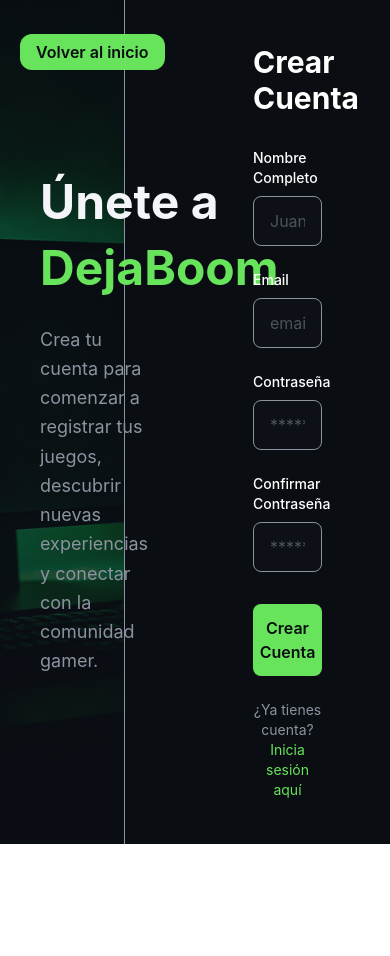
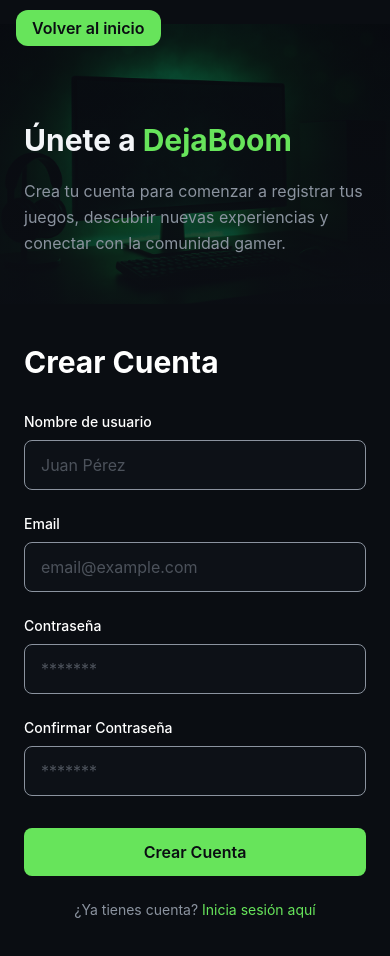
Before and after one commit to SanPozz/DejaBoom, a React (Vite) app: page /register in a window 390 px wide. Shown: the top 956 px of the page. Before the commit the page ends 844 px from the top, so only its background shows below. Built offline with nearby package versions, Linux system fonts and the light colour scheme.

Commit message:
Vista responsive de Register.jsx y Boton para iniciar sesion con Google

```diff
--- a/package.json
+++ b/package.json
@@ -11,6 +11,7 @@
   },
   "dependencies": {
     "@tailwindcss/vite": "^4.3.0",
+    "axios": "^1.20.0",
     "lucide-react": "^1.17.0",
     "react": "^19.2.6",
     "react-dom": "^19.2.6",
--- a/src/components/login/FormLogIn.jsx
+++ b/src/components/login/FormLogIn.jsx
@@ -1,12 +1,37 @@
-import { Link, useNavigate } from "react-router-dom"
+import { Link, useNavigate } from "react-router-dom";
+
+import axios from "axios";
+
+import { useState } from "react";
+import { setToken } from "../../utils/auth";
+import GoogleSignInButton from "./GoogleSignInButton";
+
 
 const FormLogIn = () => {
 
   const navigate = useNavigate();
 
-  const handleSubmit = (e) => {
+  const [email, setEmail] = useState("");
+  const [password, setPassword] = useState("");
+
+  const handleSubmit = async (e) => {
     e.preventDefault();
-    navigate('/home');
+    try {
+      const response = await axios.post('http://localhost:3000/api/auth/login', {
+        email,
+        password
+      });
+
+      const token = response.data?.token || response.data?.accessToken || response.data?.jwt
+      if (token) {
+        setToken(token)
+      }
+
+      console.log(response.data);
+      navigate('/home');
+    } catch (error) {
+      console.error(error);
+    }
   }
 
   return (
@@ -24,6 +49,8 @@
             id="email"
             type="email"
             placeholder="email@example.com"
+            value={email}
+            onChange={(e) => setEmail(e.target.value)}
             className="w-full px-4 py-3 bg-background-secondary border border-tertiary rounded-lg text-white placeholder-tertiary/50 focus:outline-none focus:border-primary transition-colors duration-300"
           />
         </div>
@@ -37,6 +64,8 @@
             id="password"
             type="password"
             placeholder="*******"
+            value={password}
+            onChange={(e) => setPassword(e.target.value)}
             className="w-full px-4 py-3 bg-background-secondary border border-tertiary rounded-lg text-white placeholder-tertiary/50 focus:outline-none focus:border-primary transition-colors duration-300"
           />
         </div>
@@ -49,6 +78,14 @@
           Iniciar Sesión
         </button>
 
+        <div className="my-6 flex items-center gap-4" aria-hidden="true">
+          <span className="h-px flex-1 bg-tertiary/40" />
+          <span className="text-sm text-tertiary">o</span>
+          <span className="h-px flex-1 bg-tertiary/40" />
+        </div>
+
+        <GoogleSignInButton />
+
 
         <p className="text-center text-tertiary text-sm mt-6">
           ¿No tienes cuenta? <Link to="/register" className="text-primary hover:underline cursor-pointer">Regístrate aquí</Link>
--- /dev/null
+++ b/src/components/login/GoogleSignInButton.jsx
@@ -0,0 +1,17 @@
+const GoogleSignInButton = ({ onClick }) => (
+  <button
+    type="button"
+    onClick={onClick}
+    className="cursor-pointer flex w-full items-center justify-center gap-3 rounded-lg border border-tertiary bg-background-secondary px-4 py-3 font-semibold text-secondary transition-colors duration-200 hover:border-primary focus-visible:outline-2 focus-visible:outline-offset-2 focus-visible:outline-primary"
+  >
+    <svg aria-hidden="true" viewBox="0 0 48 48" className="h-5 w-5">
+      <path fill="#4285F4" d="M43.6 24.5c0-1.4-.1-2.8-.4-4.1H24v7.8h11a9.4 9.4 0 0 1-4.1 6.2v5.1h6.6c3.9-3.6 6.1-8.8 6.1-15Z" />
+      <path fill="#34A853" d="M24 44c5.5 0 10.1-1.8 13.5-4.8l-6.6-5.1c-1.8 1.2-4.1 2-6.9 2-5.3 0-9.8-3.6-11.4-8.4H5.8v5.3A20 20 0 0 0 24 44Z" />
+      <path fill="#FBBC05" d="M12.6 27.7a12 12 0 0 1 0-7.4V15H5.8a20 20 0 0 0 0 18l6.8-5.3Z" />
+      <path fill="#EA4335" d="M24 11.9c3 0 5.7 1 7.8 3.1l5.8-5.8C34.1 5.9 29.5 4 24 4A20 20 0 0 0 5.8 15l6.8 5.3c1.6-4.8 6.1-8.4 11.4-8.4Z" />
+    </svg>
+    <span>Continuar con Google</span>
+  </button>
+)
+
+export default GoogleSignInButton
--- a/src/components/register/FormRegister.jsx
+++ b/src/components/register/FormRegister.jsx
@@ -1,31 +1,55 @@
 import { Link, useNavigate } from "react-router-dom"
+
+import axios from "axios";
+
+import { useState } from "react";
 
 const FormRegister = () => {
 
   const navigate = useNavigate();
 
-  const handlesubmit = (e) => {
+  const handlesubmit = async (e) => {
+
     e.preventDefault();
-    navigate('/login');
+
+    try {
+      const response = await axios.post('http://localhost:3000/api/auth/register', {
+        username,
+        email,
+        password,
+        confirmPassword
+      });
+
+      console.log(response.data);
+      navigate('/login');
+
+    } catch (error) {
+      console.error(error);
+    }
   }
 
-
+  const [username, setUsername] = useState("");
+  const [email, setEmail] = useState("");
+  const [password, setPassword] = useState("");
+  const [confirmPassword, setConfirmPassword] = useState("");
 
   return (
-    <div className="w-1/2 flex items-center justify-center px-12">
+    <div className="flex w-full items-center justify-center px-6 py-10 sm:px-12 lg:w-1/2 lg:py-12">
       <form onSubmit={handlesubmit} className="w-full max-w-md">
 
         <h2 className="text-3xl font-bold text-white mb-8">Crear Cuenta</h2>
 
 
         <div className="mb-6">
-          <label htmlFor="fullname" className="block text-sm font-medium text-white mb-2">
-            Nombre Completo
+          <label htmlFor="username" className="block text-sm font-medium text-white mb-2">
+            Nombre de usuario
           </label>
           <input
-            id="fullname"
+            id="username"
             type="text"
             placeholder="Juan Pérez"
+            value={username}
+            onChange={(e) => setUsername(e.target.value)}
             className="w-full px-4 py-3 bg-background-secondary border border-tertiary rounded-lg text-white placeholder-tertiary/50 focus:outline-none focus:border-primary transition-colors duration-300"
           />
         </div>
@@ -39,6 +63,8 @@
             id="email"
             type="email"
             placeholder="email@example.com"
+            value={email}
+            onChange={(e) => setEmail(e.target.value)}
             className="w-full px-4 py-3 bg-background-secondary border border-tertiary rounded-lg text-white placeholder-tertiary/50 focus:outline-none focus:border-primary transition-colors duration-300"
           />
         </div>
@@ -52,6 +78,8 @@
             id="password"
             type="password"
             placeholder="*******"
+            value={password}
+            onChange={(e) => setPassword(e.target.value)}
             className="w-full px-4 py-3 bg-background-secondary border border-tertiary rounded-lg text-white placeholder-tertiary/50 focus:outline-none focus:border-primary transition-colors duration-300"
           />
         </div>
@@ -65,6 +93,8 @@
             id="confirmPassword"
             type="password"
             placeholder="*******"
+            value={confirmPassword}
+            onChange={(e) => setConfirmPassword(e.target.value)}
             className="w-full px-4 py-3 bg-background-secondary border border-tertiary rounded-lg text-white placeholder-tertiary/50 focus:outline-none focus:border-primary transition-colors duration-300"
           />
         </div>
--- a/src/pages/Register.jsx
+++ b/src/pages/Register.jsx
@@ -8,18 +8,18 @@
 
 
   return (
-    <main className="bg-background h-screen">
+    <main className="min-h-screen bg-background lg:h-screen">
 
-      <Link to="/" className="absolute"><span className="text-background bg-primary text-md font-semibold font-sans btn-glow py-2 px-4 top-10 left-5 rounded-xl">Volver al inicio</span></Link>
+      <Link to="/" className="fixed left-4 top-4 z-10 rounded-xl bg-primary px-4 py-2 font-sans text-md font-semibold text-background btn-glow sm:left-5 sm:top-6">Volver al inicio</Link>
 
-      <div className="w-full pr-15 flex items-center justify-center gap-20 h-full">
+      <div className="flex min-h-screen w-full flex-col items-stretch lg:h-full lg:flex-row lg:items-center lg:justify-center lg:gap-10 lg:pr-10">
 
-        <div className="bg-center bg-cover px-20 h-full w-1/2 border-r border-tertiary" style={{ backgroundImage: `linear-gradient(rgba(13, 17, 23, 0.6), rgba(13, 17, 23, 0.8)), url(${heroRegister})` }}>
-          <div className="h-full w-full flex flex-col items-start justify-center gap-6">
-            <h1 className="text-5xl font-bold text-secondary leading-snug">
+        <div className="flex min-h-[280px] w-full items-center bg-cover bg-center px-6 pb-8 pt-20 sm:min-h-[320px] sm:px-12 lg:h-full lg:w-1/2 lg:border-r lg:border-tertiary lg:px-20 lg:py-12" style={{ backgroundImage: `linear-gradient(rgba(13, 17, 23, 0.6), rgba(13, 17, 23, 0.8)), url(${heroRegister})` }}>
+          <div className="flex w-full flex-col items-start justify-center gap-4 sm:gap-6">
+            <h1 className="text-3xl font-bold leading-snug text-secondary sm:text-4xl lg:text-5xl">
               Únete a <span className="text-primary">DejaBoom</span>
             </h1>
-            <p className="text-lg text-tertiary max-w-md leading-relaxed">
+            <p className="max-w-md text-base leading-relaxed text-tertiary sm:text-lg">
               Crea tu cuenta para comenzar a registrar tus juegos, descubrir nuevas experiencias y conectar con la comunidad gamer.
             </p>
           </div>
```
Also changed, not shown: 1 other file (tests, documents, lock files or other folders).
